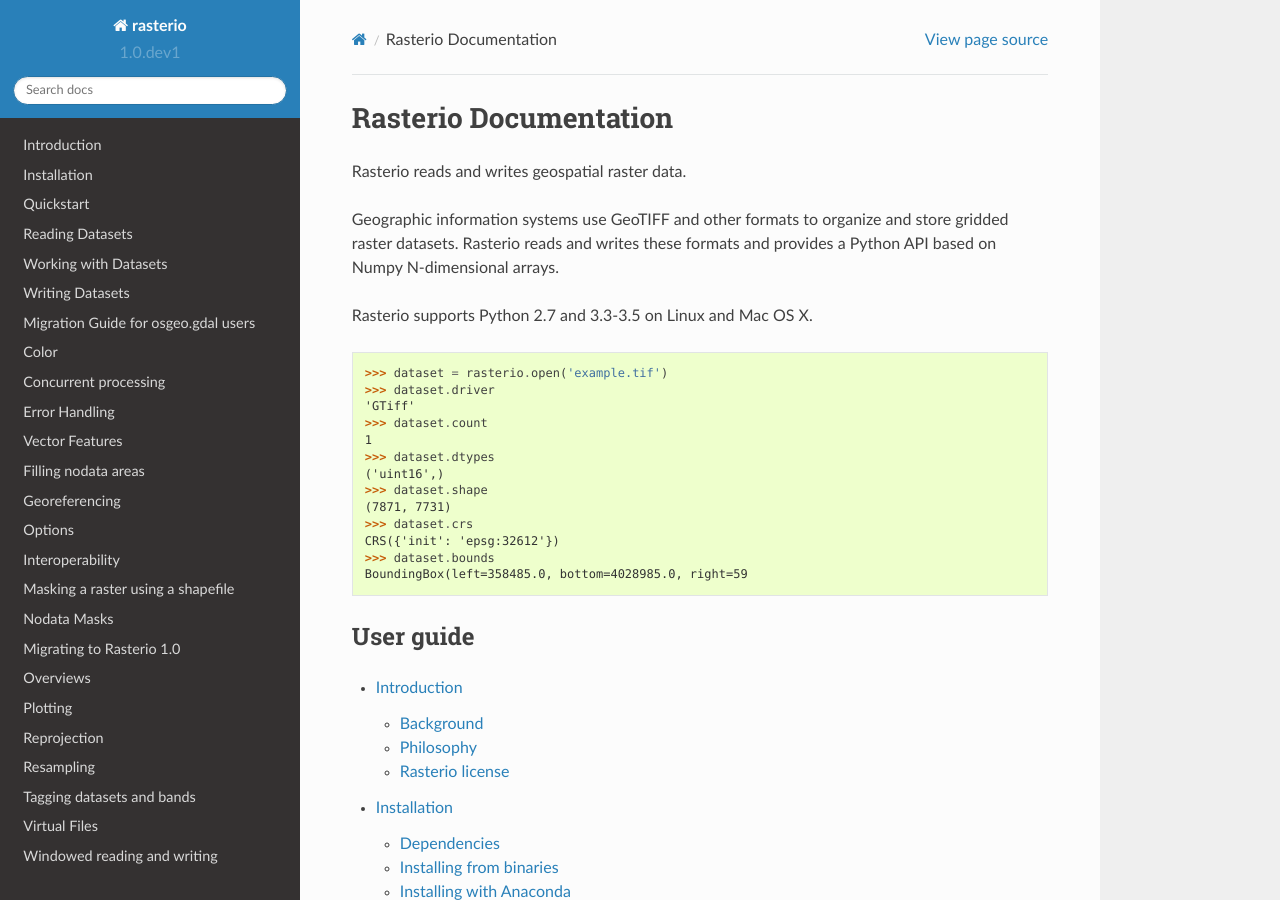
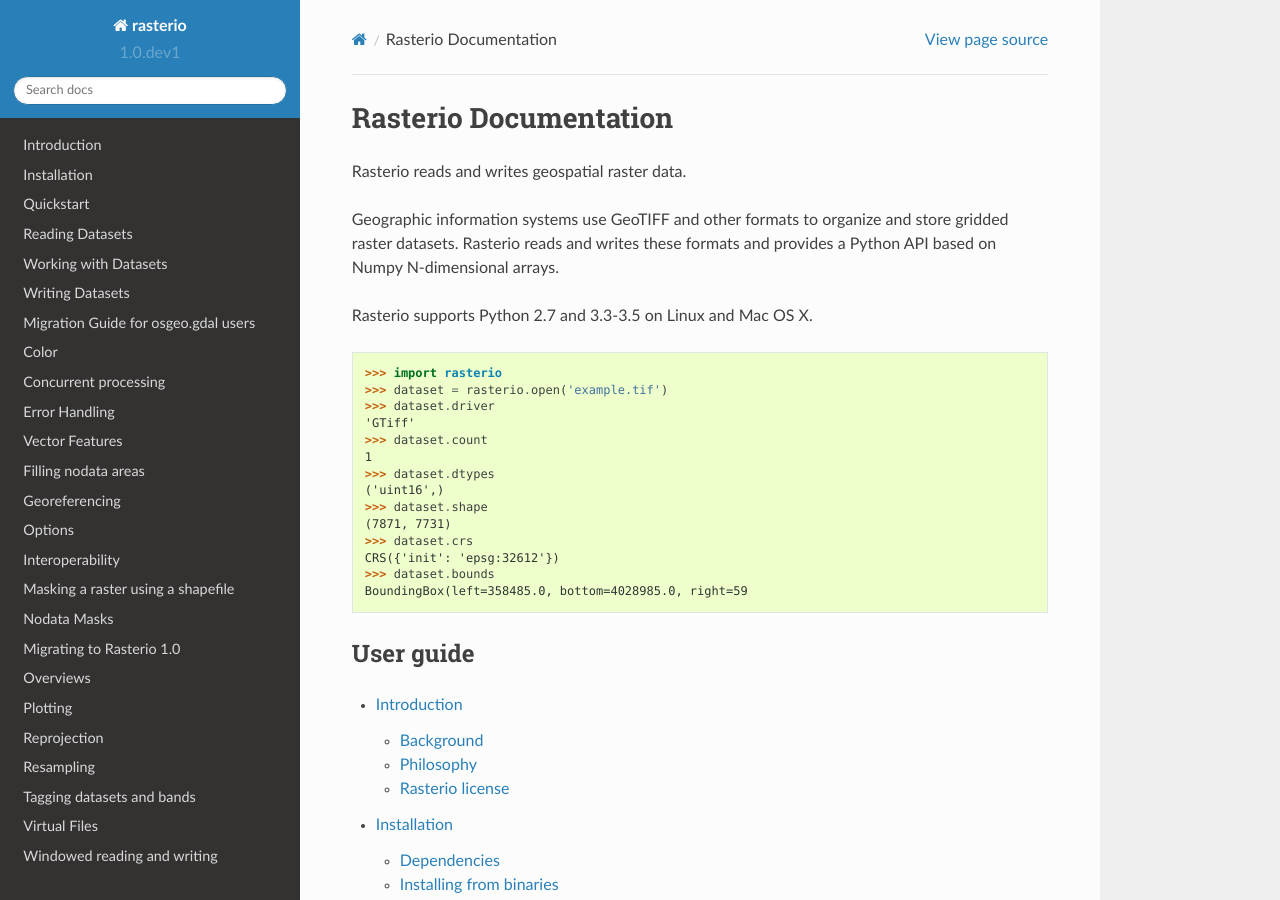
Before and after one commit to rasterio/rasterio, a Sphinx documentation site: the page built from docs/index.rst, in a window 1280 px wide and 900 px high. Built offline with Sphinx 7.4.7 and the Read the Docs theme 2.0.0, drawn with Linux system fonts in a browser that asks for light colours; pages that are not in the unit, such as notebooks, are missing from menus.

Commit message:
Import rasterio

```diff
--- a/docs/index.rst
+++ b/docs/index.rst
@@ -12,6 +12,7 @@ Rasterio supports Python 2.7 and 3.3-3.5 on Linux and Mac OS X.
 
 .. code:: pycon
 
+    >>> import rasterio
     >>> dataset = rasterio.open('example.tif')
     >>> dataset.driver
     'GTiff'
```
